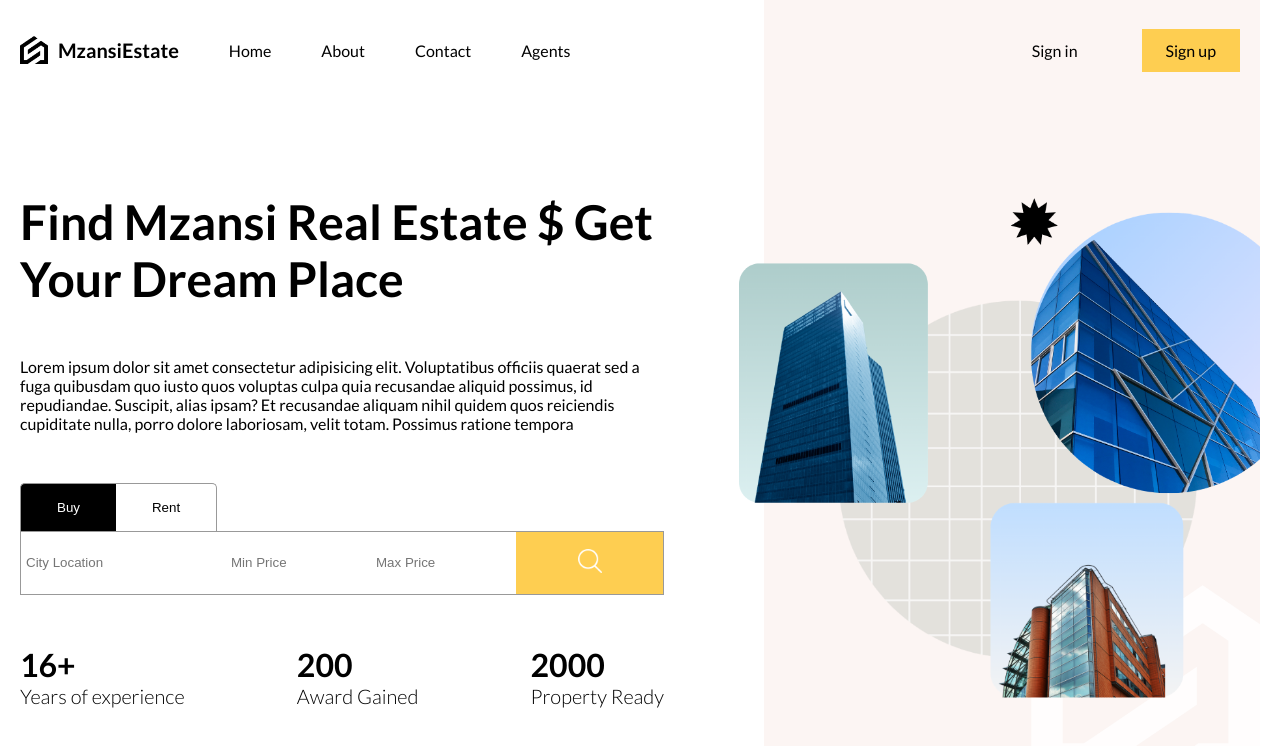
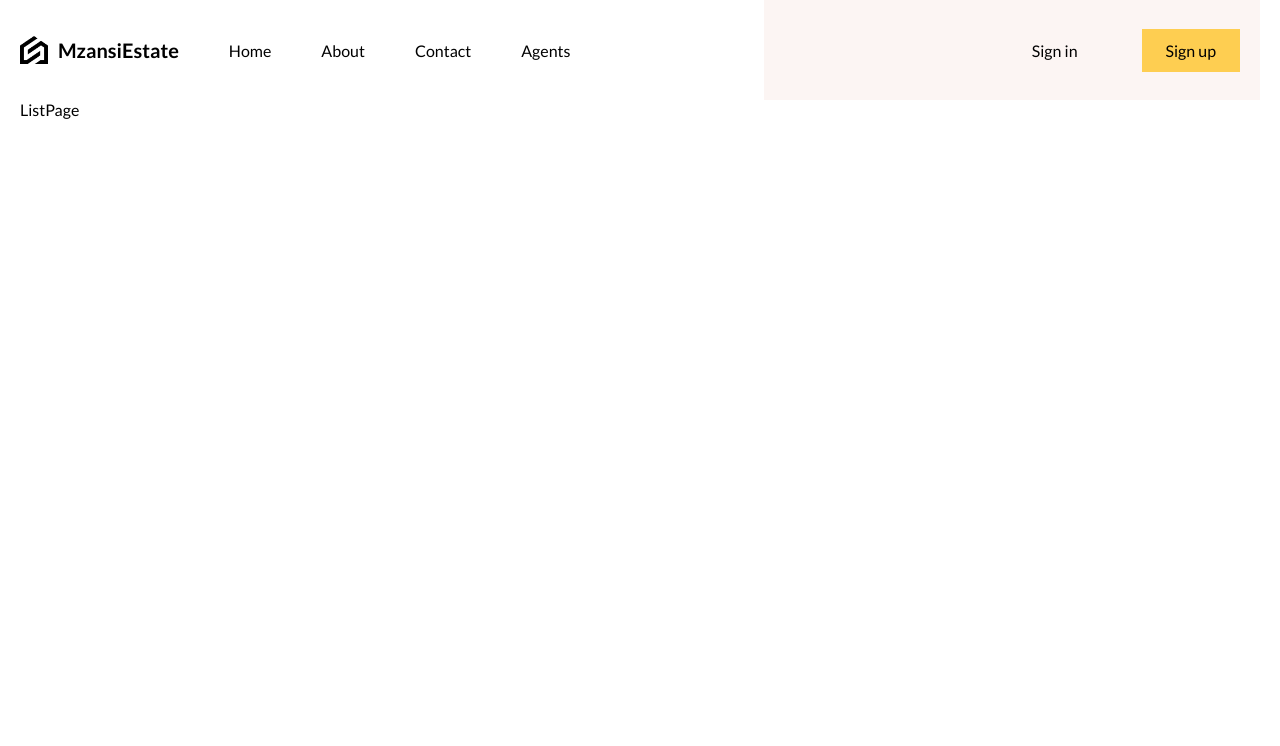
Before and after one commit to Jakaza/estateui, a React (Vite) app: page /list in a window 1280 px wide. Shown: the top 746 px of the page. Built offline with nearby package versions, Linux system fonts and the light colour scheme.

Commit message:
Config Routing
Change imports path
Fix Bugs

```diff
--- a/package.json
+++ b/package.json
@@ -12,6 +12,7 @@
   "dependencies": {
     "react": "^18.2.0",
     "react-dom": "^18.2.0",
+    "react-router-dom": "^6.26.0",
     "sass": "^1.77.8"
   },
   "devDependencies": {
--- a/src/App.jsx
+++ b/src/App.jsx
@@ -1,18 +1,40 @@
-import Navbar from './components/navbar/Navbar'
-import './layout.scss'
-import HomePage from './routes/homePage'
+import Navbar from "./components/navbar/Navbar";
+
+import { createBrowserRouter, RouterProvider } from "react-router-dom";
+import HomePage from "./routes/homePage/homePage";
+import ListPage from "./routes/listPage/listPage";
+import Layout from "./routes/layout/layout";
 
 function App() {
+  const router = createBrowserRouter([
+    {
+      path: "/",
+      element: <Layout />,
+      children: [
+        {
+          path: "/",
+          element: <HomePage />,
+        },
+        {
+          path: "/list",
+          element: <ListPage />,
+        },
+      ],
+    },
+  ]);
+
   return (
-    <div className="layout">
-      <div className="navbar">
-      <Navbar/>
-      </div>
-     <div className="content">
-      <HomePage/>
-     </div>
-    </div>
-  )
+    // <div className="layout">
+    //   <div className="navbar">
+    //   <Navbar/>
+    //   </div>
+    //  <div className="content">
+    //   <HomePage/>
+    //  </div>
+    // </div>
+
+    <RouterProvider router={router} />
+  );
 }
 
-export default App
+export default App;
--- a/src/components/navbar/Navbar.jsx
+++ b/src/components/navbar/Navbar.jsx
@@ -1,14 +1,13 @@
-import { useState } from 'react'
-import './navbar.scss'
+import { useState } from "react";
+import "./navbar.scss";
 
 function Navbar() {
-
-  const [open , setOpen] = useState(false);
+  const [open, setOpen] = useState(false);
 
   return (
     <nav>
       <div className="left">
-          <a href="" className='logo'>
+        <a href="/" className="logo">
           <img src="/logo.png" alt="logo" />
           <span>MzansiEstate</span>
         </a>
@@ -19,11 +18,17 @@
       </div>
       <div className="right">
         <a href="">Sign in</a>
-        <a href="" className='register'>Sign up</a>
+        <a href="" className="register">
+          Sign up
+        </a>
         <div className="menuIcon">
-          <img src="/menu.png" alt=""  onClick={()=> setOpen((prev) => !prev)} />
+          <img
+            src="/menu.png"
+            alt=""
+            onClick={() => setOpen((prev) => !prev)}
+          />
         </div>
-        <div className={open ? "menu active" : "menu"} >
+        <div className={open ? "menu active" : "menu"}>
           <a href="">Home</a>
           <a href="">About</a>
           <a href="">Contact</a>
@@ -33,7 +38,7 @@
         </div>
       </div>
     </nav>
-  )
+  );
 }
 
-export default Navbar
+export default Navbar;
--- a/src/routes/homePage.jsx
+++ b/src/routes/homePage/homePage.jsx
@@ -1,4 +1,4 @@
-import SearchBar from '../components/searchBar/SearchBar'
+import SearchBar from '../../components/searchBar/SearchBar'
 import './homePage.scss'
 function HomePage() {
   return (
--- a/src/routes/homePage.scss
+++ b/src/routes/homePage/homePage.scss
@@ -1,4 +1,4 @@
-@import '../responsive.scss';
+@import '../../responsive.scss';
 
 .homePage{
 
--- /dev/null
+++ b/src/routes/layout/layout.jsx
@@ -0,0 +1,19 @@
+import Navbar from '../../components/navbar/Navbar';
+import { Outlet } from 'react-router-dom';
+import "./layout.scss"
+
+
+function Layout() {
+  return (
+ <div className="layout">
+   <div className="navbar">
+    <Navbar/>
+    </div>
+ <div className="content">
+       <Outlet />
+  </div>
+     </div>
+  )
+}
+
+export default Layout
--- a/src/layout.scss
+++ b/src/routes/layout/layout.scss
@@ -1,4 +1,4 @@
-@import "./responsive.scss";
+@import "../../responsive.scss";
 
 .layout{
     height: 100vh;
--- /dev/null
+++ b/src/routes/listPage/listPage.jsx
@@ -0,0 +1,7 @@
+function ListPage() {
+  return (
+    <div>ListPage</div>
+  )
+}
+
+export default ListPage
```
Also changed, not shown: src/routes/listPage/listPage.scss (added), 1 other file (tests, documents, lock files or other folders). Lines whose indentation alone changed are shown as unchanged.
